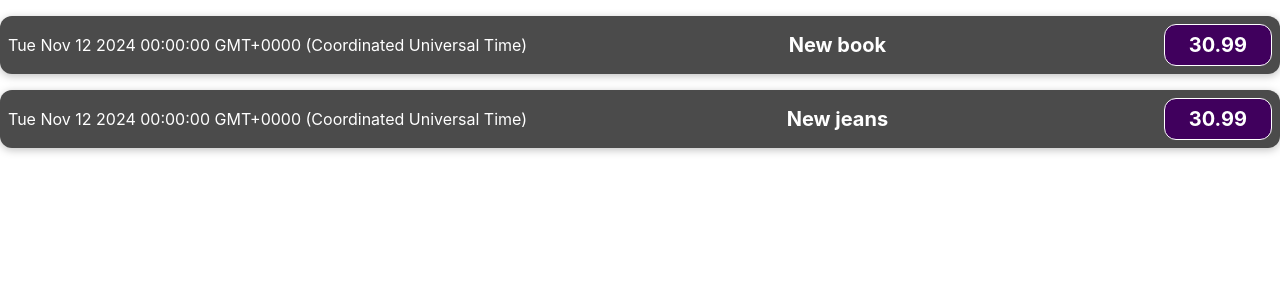
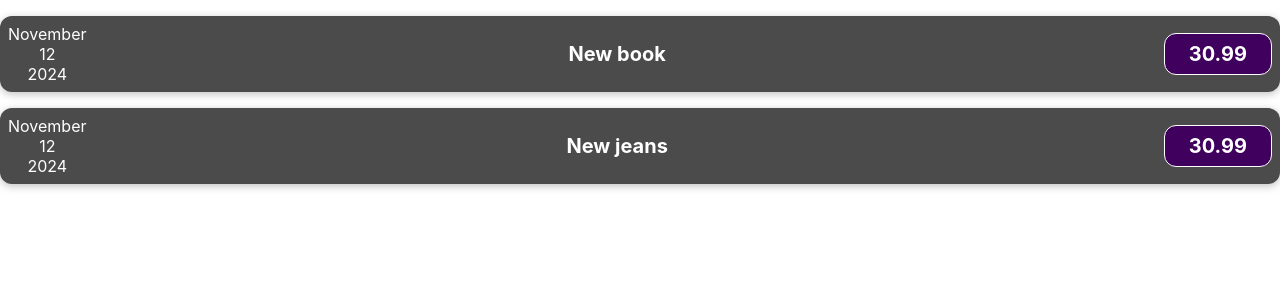
Before and after one commit to maxfrolov-cloud/codespaces-react2, a React (Vite) app: page / in a window 1280 px wide. Shown: the top 300 px of the page. Built offline with nearby package versions, Linux system fonts and the light colour scheme.

Commit message:
4 punkt tehtud

```diff
--- /dev/null
+++ b/src/components/ExpenseDate.jsx
@@ -0,0 +1,14 @@
+const ExpenseDate = (props) => {
+    const day = props.date.toLocaleString('en-US', {day: '2-digit'})
+    const month = props.date.toLocaleString('en-US', {month: 'long'})
+    const year = props.date.getFullYear()
+
+    return (
+        <div>
+            <div>{month}</div>
+            <div>{day}</div>
+            <div>{year}</div>
+        </div>
+    )
+}
+export default ExpenseDate
--- a/src/components/ExpenseItem.jsx
+++ b/src/components/ExpenseItem.jsx
@@ -1,12 +1,11 @@
+import ExpenseDate from './ExpenseDate'
 import './ExpenseItem.css'
 
 const ExpenseItem = (props) => {
-    console.log(props)
-    console.log(props.data)
 
     return (
     <div className='expense-item'>
-        <div>{props.data.date.toString()}</div>
+        <ExpenseDate date={props.data.date}/>
         <div className='expense-item__description'>
             <h2>{props.data.title}</h2>
             <div className='expense-item__price'>{props.data.price}</div>
```
